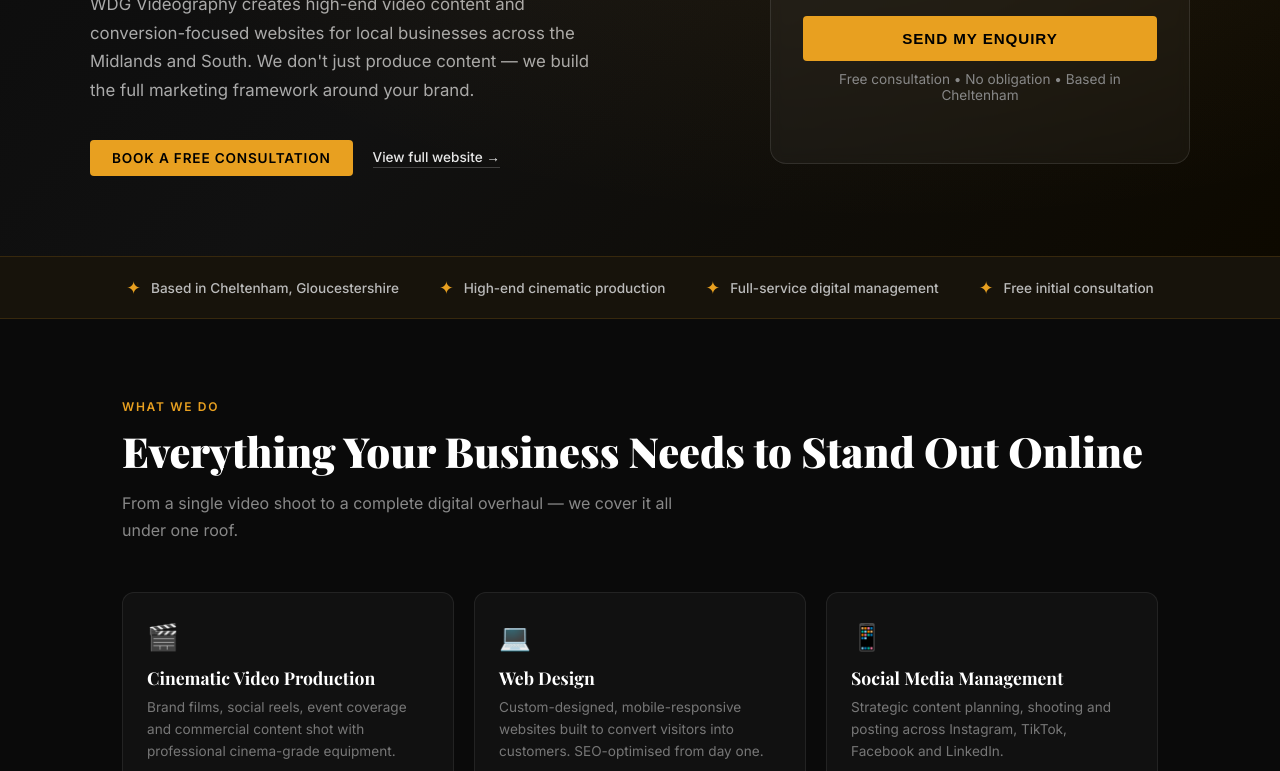
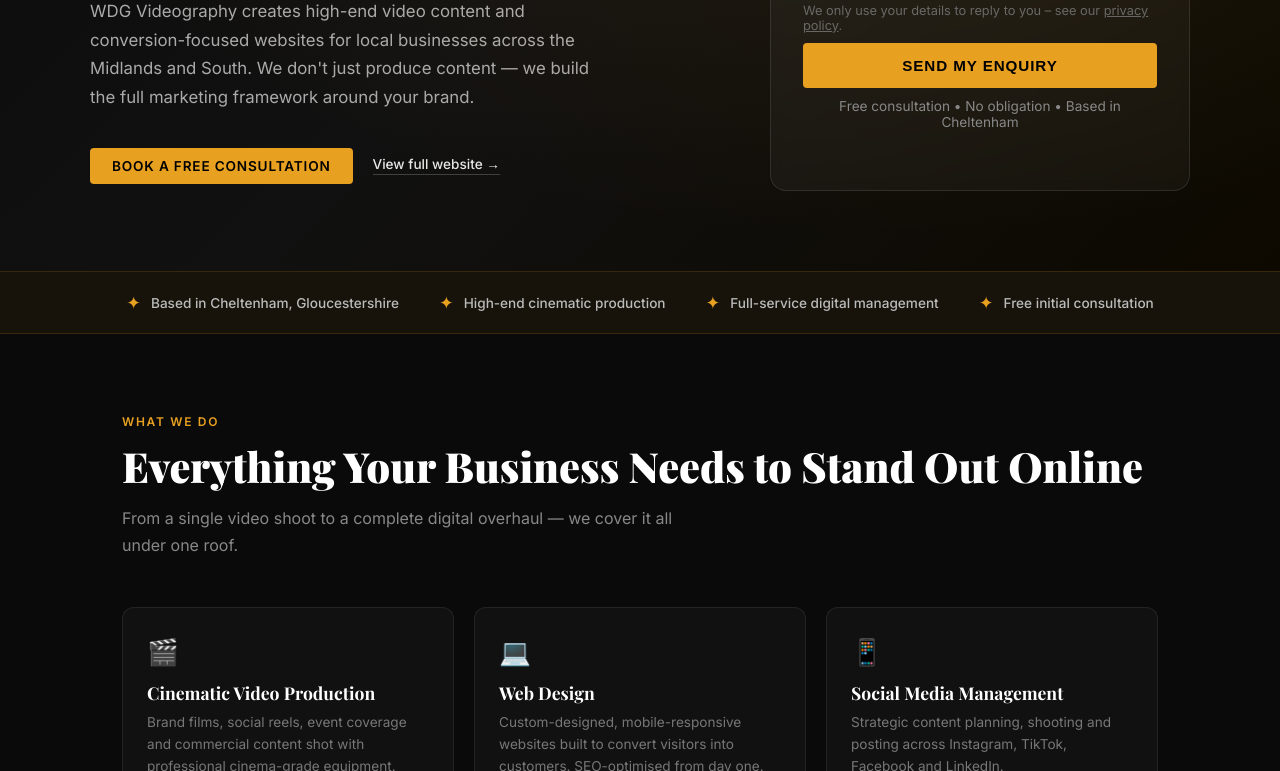
Before and after one commit to wdgvideography-lgtm/wdg-ads-landing, a plain HTML site: page index.html in a window 1280 px wide. Shown: the part 555-1326 px from the top of the page. Drawn offline with nearby package versions, Linux system fonts and the light colour scheme.

Commit message:
Link privacy policy from the enquiry form
- Note and link to wdgvideography.com/privacy above the submit button.
- CLAUDE.md ownership + checklist.

Co-Authored-By: Claude Opus 5.5 <noreply@anthropic.com>
Claude-Session: https://claude.ai/code/session_01XASiq2tyUxu5qw9BX4n6qQ

```diff
--- a/index.html
+++ b/index.html
@@ -585,6 +585,7 @@
           <div class="form-group">
             <textarea name="message" placeholder="Tell us a bit about your business (optional)"></textarea>
           </div>
+          <p style="font-size:.8rem;opacity:.7;margin:0 0 10px">We only use your details to reply to you &ndash; see our <a href="https://www.wdgvideography.com/privacy" style="color:inherit;text-decoration:underline">privacy policy</a>.</p>
           <button type="submit" class="btn-primary form-submit">Send My Enquiry</button>
           <p class="form-note">Free consultation • No obligation • Based in Cheltenham</p>
         </form>
```
Also changed, not shown: 1 other file.
